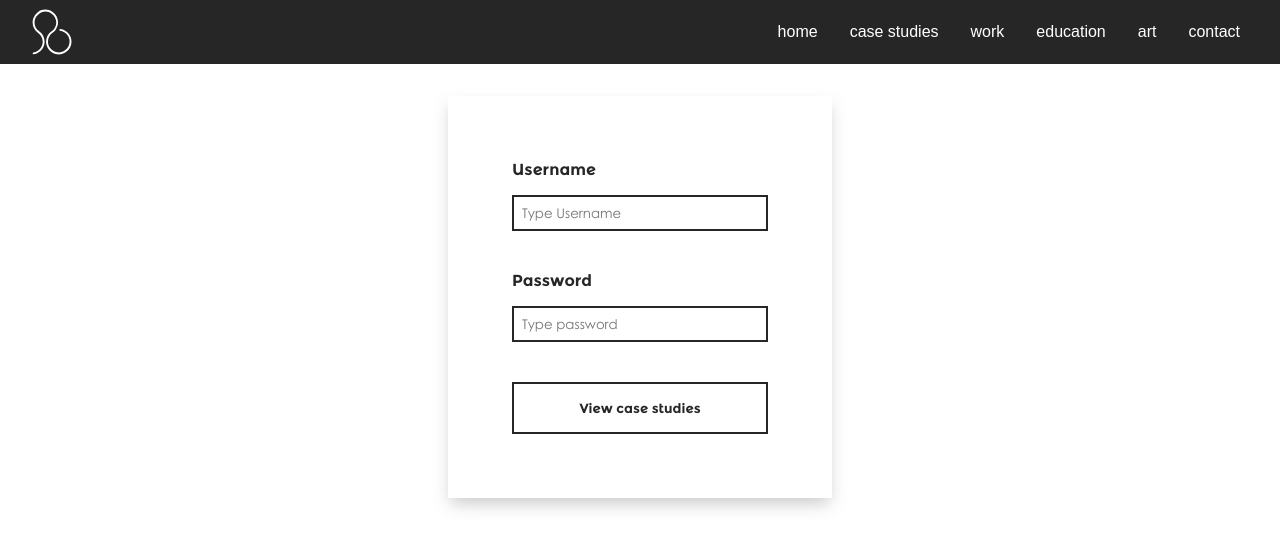
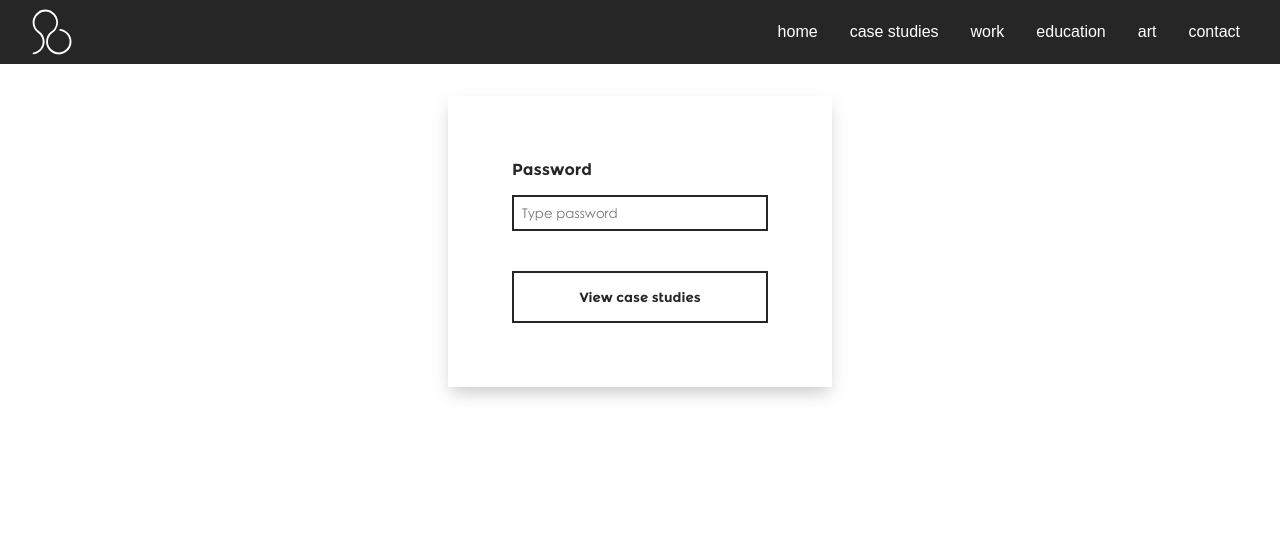
Before and after one commit to sebcglbailey/website2024, a Next.js app in the folder portfolio-site/: page /login in a window 1280 px wide. Shown: the top 548 px of the page. Built offline with nearby package versions, Linux system fonts and the light colour scheme.

Commit message:
defaults and hides username

```diff
--- a/portfolio-site/app/ui/cards/cards.module.css
+++ b/portfolio-site/app/ui/cards/cards.module.css
@@ -62,7 +62,7 @@ a.card:not(.contentCard):hover {
   flex-direction: column;
   gap: 2.5rem;
 }
-.form > div {
+.form .inputContainer {
   display: flex;
   flex-direction: column;
   gap: 1rem;
@@ -81,6 +81,10 @@ a.card:not(.contentCard):hover {
   outline-offset: 0.25rem;
 }
 
+.username {
+  display: none;
+}
+
 .youtube {
   border-width: 0;
 }
--- a/portfolio-site/app/ui/cards/loginForm.tsx
+++ b/portfolio-site/app/ui/cards/loginForm.tsx
@@ -18,10 +18,11 @@ export default function LoginForm() {
   return (
     <div className={clsx(styles.card, styles.contentCard)}>
       <form action={formAction} className={styles.form}>
-        <div>
+        <div className={styles.username}>
           <label
-            className={montserrat_alternates_bold.className}
+            className={clsx(montserrat_alternates_bold.className)}
             htmlFor="username"
+            hidden
           >
             Username
           </label>
@@ -32,9 +33,11 @@ export default function LoginForm() {
             type="text"
             placeholder="Type Username"
             required
+            value="Guest"
+            hidden
           />
         </div>
-        <div>
+        <div className={styles.inputContainer}>
           <label
             className={montserrat_alternates_bold.className}
             htmlFor="password"
```
